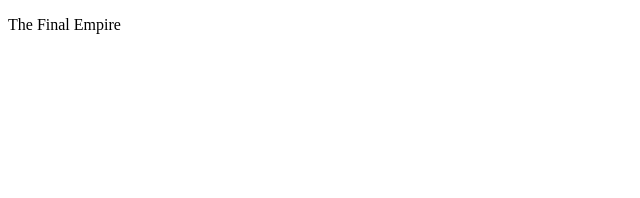
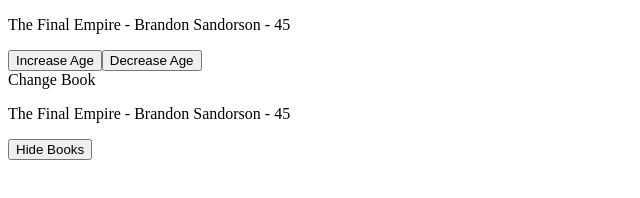
Before and after one commit to SithumDev07/Vue-Js-Getting-Started, a plain HTML site: page index.html in a window 1280 px wide. Shown: the whole page, without its empty margins (0-640 px from the left). Drawn offline with nearby package versions, Linux system fonts and the light colour scheme.

Commit message:
toggle  buttons

```diff
--- a/app.js
+++ b/app.js
@@ -6,7 +6,20 @@ const app = Vue.createApp({
     data() {
         return {
             title: 'The Final Empire',
-            author: 'Brandon Sandorson'
+            author: 'Brandon Sandorson',
+            age: 45,
+            showBooks: true
+        }
+    },
+    methods: {
+
+        changeTitle(title) {
+            console.log('You Clicked Me')
+            this.title = title
+        },
+
+        toggleShowBooks() {
+            this.showBooks = !this.showBooks;
         }
     }
 })
--- a/index.html
+++ b/index.html
@@ -10,8 +10,24 @@
 <body>
 
     <div id="app">
-        <p>{{ title }}</p>
+        <p>{{ title }} - {{ author }} - {{ age }}</p>
+
+        <button v-on:click="age++">Increase Age</button>
+        <button v-on:click="age--">Decrease Age</button>
+
+        <div @click="changeTitle('Oathbringer')">Change Book</div>
+
+        <div v-if="showBooks">
+            <p>{{ title }} - {{ author }} - {{ age }}</p>
+        </div>
+
+        <button @click="toggleShowBooks">
+            <span v-if="showBooks">Hide Books</span>
+            <span v-if="!showBooks">Show Books</span>
+        </button>
     </div>
+
+
 
     <script src="./app.js"></script>
 </body>
```
